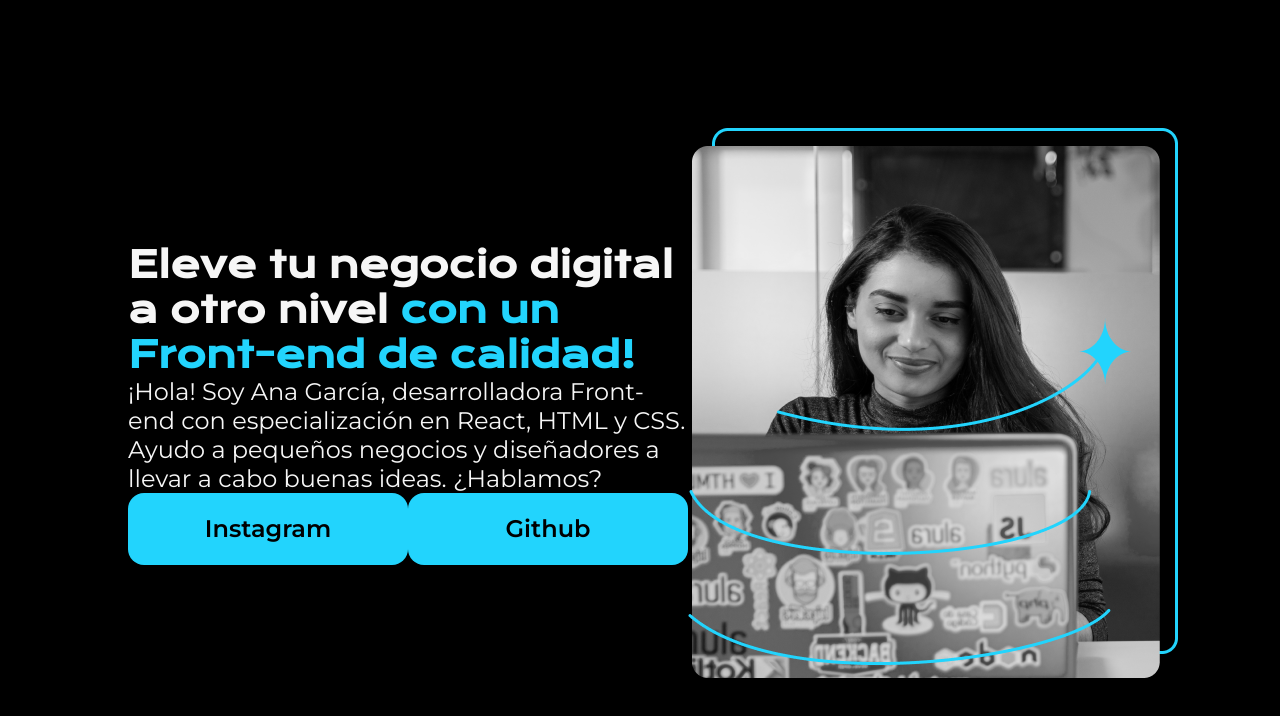
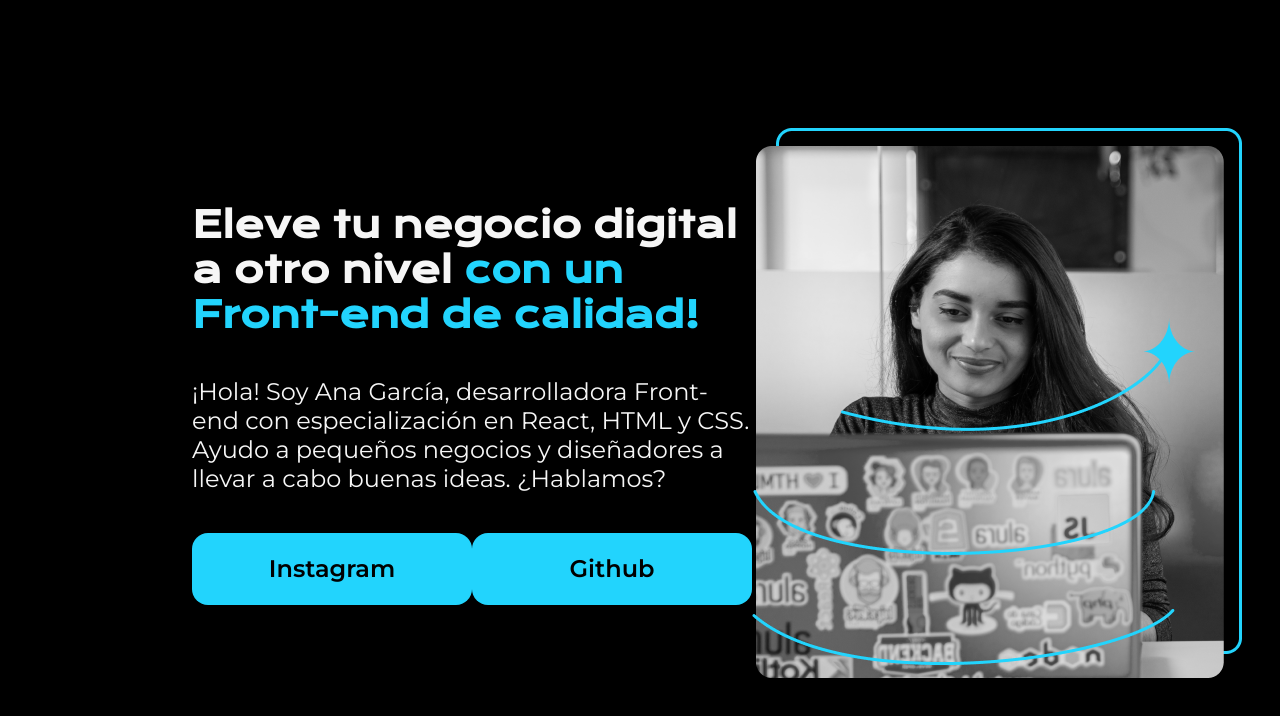
Before and after one commit to Memphisfire96/curso-html, a plain HTML site: page index.html in a window 1280 px wide. Drawn offline with nearby package versions, Linux system fonts and the light colour scheme.

Commit message:
uso de gap

```diff
--- a/style.css
+++ b/style.css
@@ -22,11 +22,14 @@ body {
 .presentacion{
     display: flex;
     align-items: center;
-    margin: 10%;
+    margin: 10% 15%;
     justify-content: space-between;
 }
 .presentacion__contenido{
     width: 615px;
+    display: flex;
+    flex-direction: column;
+    gap: 40px;
 }
 .prentacion__contenido__titulo{
     font-size: 36px;
@@ -44,7 +47,6 @@ body {
 
 .presentacion__enlaces__link{
     width: 280px;
-    height: ;
     background-color: #22D4FD;
     text-align: center;
     padding: 21.5px 0 ;
```
